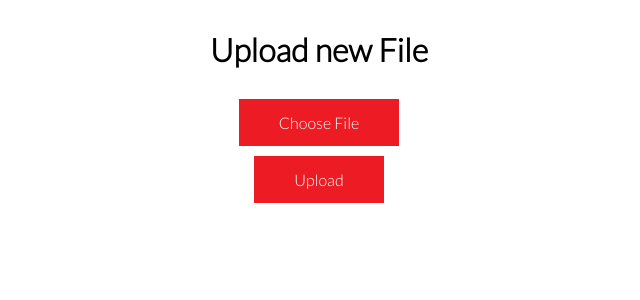
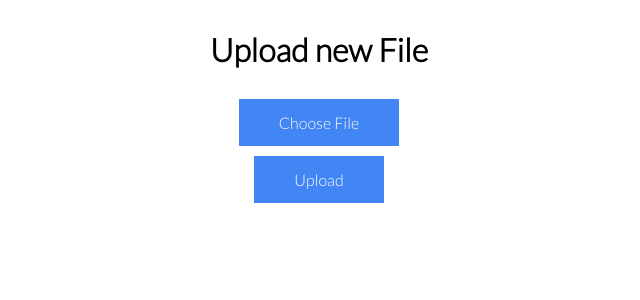
Before and after one commit to Ritzz79/Work-Update, a Flask app: page /uploadfile in a window 1280 px wide. Shown: the top 300 px of the page, without its empty margins (321-961 px from the left). Run offline with Flask 2, Linux system fonts and the light colour scheme; some libraries are stand-ins or nearby versions.

Commit message:
Changed the colour of button

```diff
--- a/templates/index.html
+++ b/templates/index.html
@@ -29,7 +29,7 @@ body{
 }
 .custom-file label{
   cursor: pointer;
-  background: #ed1c24;
+  background: #4285f4;
   display: inline-block;
   color: #fff;
   padding: 14px 40px;
@@ -46,7 +46,7 @@ body{
 }
 .custom-file1 label{
   cursor: pointer;
-  background: #ed1c24;
+  background: #4285f4;
   display: inline-block;
   color: #fff;
   padding: 14px 40px;
```
